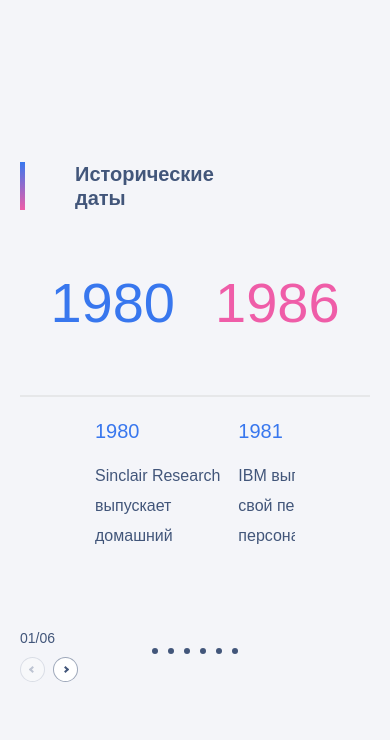
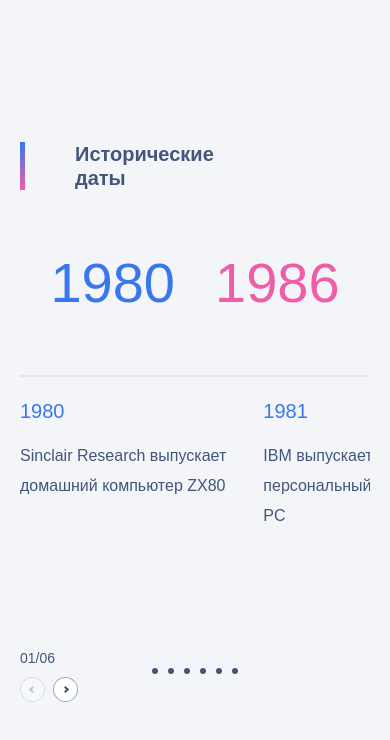
Before and after one commit to Aleksei-Sabynich/TimeBlocks, a React app: page / in a window 390 px wide. Shown: the top 740 px of the page. Built offline with nearby package versions, Linux system fonts and the light colour scheme.

Commit message:
fix: responsive layout for mobile screens

```diff
--- a/public/index.html
+++ b/public/index.html
@@ -2,6 +2,7 @@
 <html lang="en">
 <head>
   <meta charset="UTF-8" />
+   <meta name="viewport" content="width=device-width, initial-scale=1.0">
   <title>TimeBlocks</title>
 </head>
 <body>
--- a/src/components/ArrowButton/ArrowButton.module.scss
+++ b/src/components/ArrowButton/ArrowButton.module.scss
@@ -27,7 +27,7 @@
    transform: rotate(-135deg);
 }
 
-@media (max-width: 980px) {
+@media (max-width: 768px) {
   .button{
     width: 25px;
     height: 25px;
--- a/src/components/ArrowButton/ArrowButton.tsx
+++ b/src/components/ArrowButton/ArrowButton.tsx
@@ -1,6 +1,6 @@
 import clsx from 'clsx'
 import styles from './ArrowButton.module.scss'
-import { ButtonHTMLAttributes } from 'react'
+import type{ ButtonHTMLAttributes } from 'react'
 
 interface ArrowButtonProps extends ButtonHTMLAttributes<HTMLButtonElement> {
   direction?: 'left' | 'right'
--- a/src/components/Circle/Circle.module.scss
+++ b/src/components/Circle/Circle.module.scss
@@ -17,7 +17,7 @@
     height: 450px;
   }
 }
-@media (max-width: 980px) {
+@media (max-width: 768px) {
   .circle{
     display: none
   }
--- a/src/components/Circle/Circle.tsx
+++ b/src/components/Circle/Circle.tsx
@@ -1,4 +1,3 @@
-import clsx from "clsx";
 import { TIME_LINE } from "../TimeBloks/model/constants";
 import styles from './Circle.module.scss';
 import { CirclePoint } from "../CirclePoint";
--- a/src/components/MySlider/MySlider.module.scss
+++ b/src/components/MySlider/MySlider.module.scss
@@ -19,7 +19,7 @@
   display: flex;
   flex-direction: column;
   gap: 15px;
-  height: 135px;
+  height: 175px;
   width: 320px;
   overflow: hidden;
   & p:first-child{
@@ -49,7 +49,10 @@
     }
   }
 }
-@media (max-width: 980px) {
+@media (max-width: 768px) {
+  .wrapper{
+   width: 100%;
+  }
   .button_left,
   .button_right {
     display: none;
--- a/src/components/MySlider/MySlider.tsx
+++ b/src/components/MySlider/MySlider.tsx
@@ -7,7 +7,7 @@ import 'swiper/css'
 import 'swiper/css/navigation'
 
 import styles from './MySlider.module.scss'
-import { EventYear } from '../TimeBloks/model/types'
+import type{ EventYear } from '../TimeBloks/model/types'
 import { ArrowButton } from '../ArrowButton'
 import clsx from 'clsx'
 
@@ -34,14 +34,15 @@ export function MySlider({ events }: MySliderProps) {
         pagination={{
           el: `.${styles.pagination}`,
           clickable: true,
-          renderBullet: (index, className) => {
+          renderBullet: (_, className) => {
             return `<span class="${className} ${styles.bullet}"></span>`
           },
         }}
         breakpoints={{
-          320: { slidesPerView: 1.5, spaceBetween: 15 },
-          500: { slidesPerView: 2, spaceBetween: 20 },
-          768: { slidesPerView: 3, spaceBetween: 40 },
+          300: { slidesPerView: 1.5, spaceBetween: 15 },
+          600: { slidesPerView: 3, spaceBetween: 20 },
+          768: { slidesPerView: 2, spaceBetween: 20 },
+          1023: { slidesPerView: 3, spaceBetween: 40 },
           1350: { slidesPerView: 3, spaceBetween: 80 },
         }}
         onSwiper={(swiper) => (swiperRef.current = swiper)}
--- a/src/components/TimeBloks/TimeBloks.module.scss
+++ b/src/components/TimeBloks/TimeBloks.module.scss
@@ -95,7 +95,7 @@
     font-size: 110px;
   }
 }
-@media (max-width: 980px) {
+@media (max-width: 768px) {
   .container{
     border:none
   }
--- a/src/components/TimeBloks/TimeBloks.tsx
+++ b/src/components/TimeBloks/TimeBloks.tsx
@@ -1,4 +1,4 @@
-import { useState, useRef, useEffect } from 'react';
+import { useState, useRef } from 'react';
 import { gsap } from 'gsap';
 import styles from './TimeBloks.module.scss';
 import { TIME_LINE } from './model/constants';
@@ -71,10 +71,11 @@ function animateChange(newIndex: number) {
       <div className={styles.control}>
         <p>{padZero(activeIndex + 1)}/{padZero(TIME_LINE.length)}</p>
         <div className={styles.buttons}>
-          <ArrowButton direction="left" onClick={prevItem} disabled={activeIndex === 0} />
+          <ArrowButton onClick={prevItem} disabled={activeIndex === 0}  direction="left"/>
           <ArrowButton onClick={nextItem} disabled={activeIndex === TIME_LINE.length - 1} />
         </div>
       </div>
+
       <MySlider  key={activeIndex} events={TIME_LINE[activeIndex].events} />
     </div>
   );
--- a/src/components/TimeBloks/model/constants.ts
+++ b/src/components/TimeBloks/model/constants.ts
@@ -1,4 +1,4 @@
-import { EventItem } from "./types";
+import type{ EventItem } from "./types";
 
 export const TIME_LINE: EventItem[] = [
   {
```
